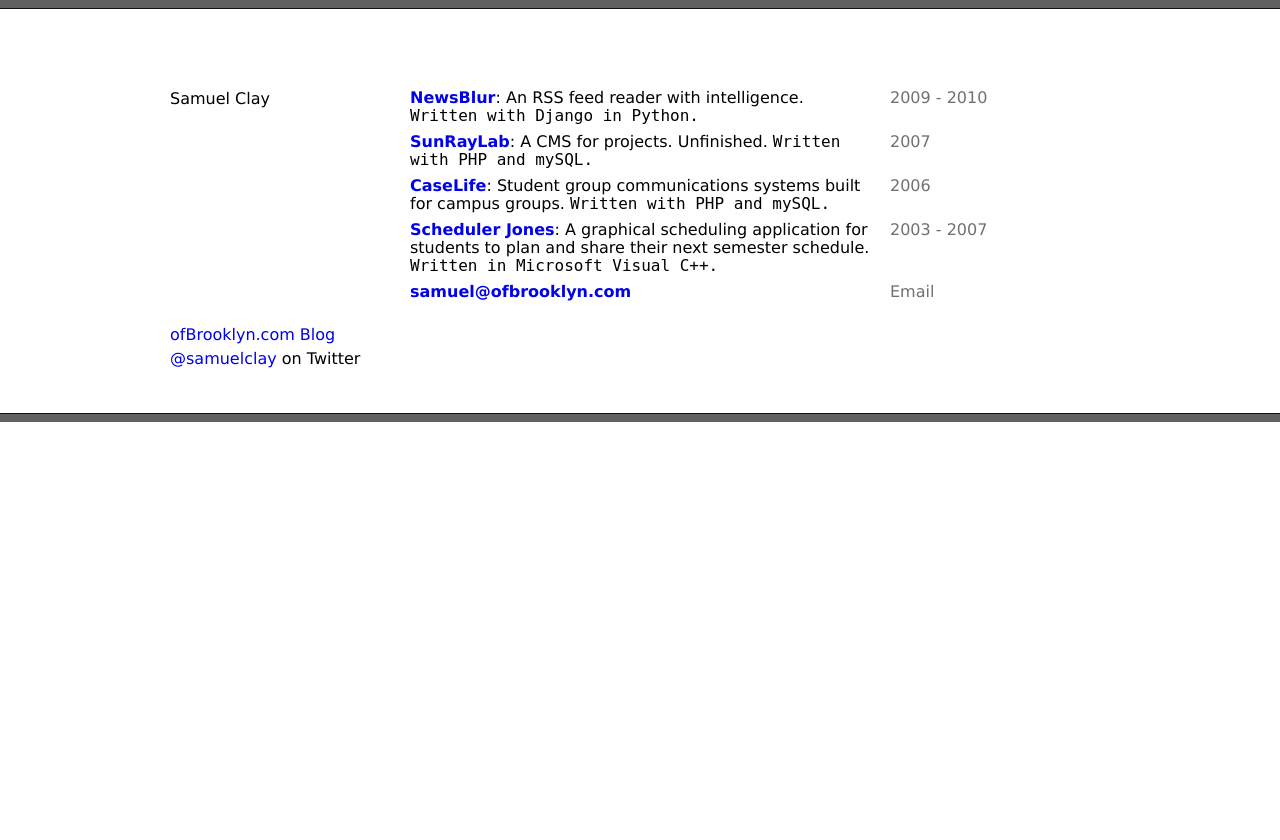
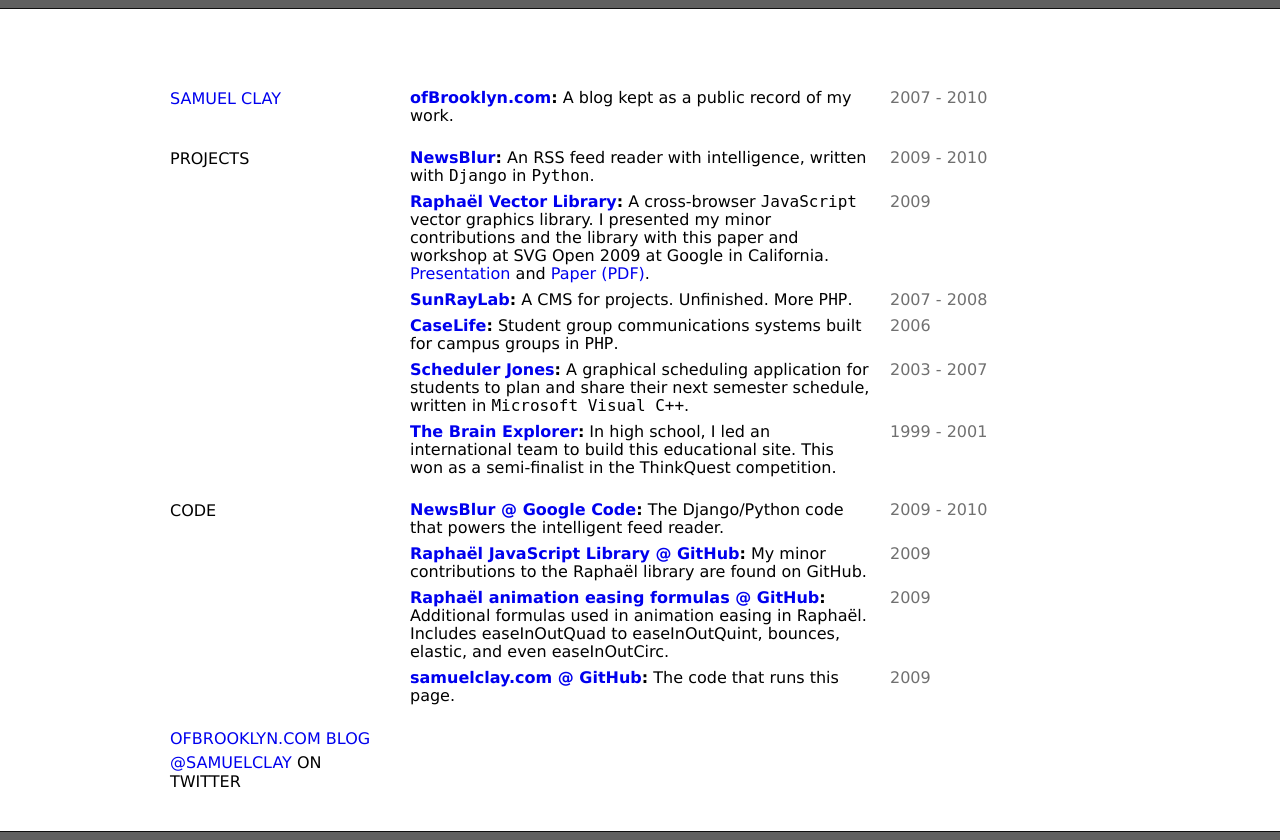
Before and after one commit to samuelclay/samuelclay, a Django app: template templates/index.html in a window 1280 px wide. Before the commit the page ends 422 px from the top, so only its background shows below. Run offline with Django 3.2, Linux system fonts and the light colour scheme; the template is opened without the code that fills it, so the values that code supplies are empty.

Commit message:
Adding projects, caching, README

```diff
--- a/media/styles/global.css
+++ b/media/styles/global.css
@@ -47,6 +47,7 @@ body {
     float: left;
     width: 220px;
     clear: both;
+    text-transform: uppercase;
 }
 
 .content {
@@ -69,12 +70,6 @@ ul li {
     margin: 0 0 8px;
     line-height: 18px;
 }
-strong {
-    font-weight: normal;
-}
-strong a {
-    font-weight: bold;
-}
 small {
      position: absolute;
      left: 480px;
--- a/settings.py
+++ b/settings.py
@@ -4,7 +4,7 @@ ROOT_PATH = os.path.dirname(os.path.abspath(__file__))
 
 here = lambda x: os.path.join(os.path.abspath(os.path.dirname(__file__)), x)
 
-DEBUG = False
+DEBUG = True
 TEMPLATE_DEBUG = DEBUG
 
 ADMINS = (
@@ -19,6 +19,7 @@ DATABASE_USER = ''             # Not used with sqlite3.
 DATABASE_PASSWORD = ''         # Not used with sqlite3.
 DATABASE_HOST = ''             # Set to empty string for localhost. Not used with sqlite3.
 DATABASE_PORT = ''             # Set to empty string for default. Not used with sqlite3.
+# CACHE_BACKEND = 'dummy://'
 CACHE_BACKEND = 'locmem://'
 
 # Local time zone for this installation. Choices can be found here:
--- a/templates/index.html
+++ b/templates/index.html
@@ -5,32 +5,65 @@
 
 <div id="wrapper">
 
-    <div class="header">Samuel Clay</div>
+    <div class="header"><a href="mailto:samuel@ofbrooklyn.com">Samuel Clay</a></div>
     <div class="content">
         <ul>
             <li>
-                <strong><a href="http://www.newsblur.com">NewsBlur</a>: An RSS feed reader with intelligence.</strong>
-                <code>Written with Django in Python.</code>
+                <strong><a href="http://www.ofbrooklyn.com">ofBrooklyn.com</a>:</strong> A blog kept as a public record of my work.
+                <small>2007 - 2010</small>
+            </li>
+        </ul>
+    </div>
+
+    <div class="header">Projects</div>
+    <div class="content">
+        <ul>
+            <li>
+                <strong><a href="http://www.newsblur.com">NewsBlur</a>:</strong> An RSS feed reader with intelligence, written with <code>Django</code> in <code>Python</code>.
                 <small>2009 - 2010</small>
             </li>
             <li>
-                <strong><a href="http://www.sunraylab.com">SunRayLab</a>: A CMS for projects. Unfinished.</strong>
-                <code>Written with PHP and mySQL.</code>
-                <small>2007</small>
+                <strong><a href="http://www.svgopen.org/2009/registration.php?section=workshops#Using_Raphael_Javascript_Library_to_write_cross-browser_interactive_SVG_and_VML">Raphaël Vector Library</a>:</strong>
+                A cross-browser <code>JavaScript</code> vector graphics library. I presented my minor contributions and the library with this paper and workshop at SVG Open 2009 at Google in California. <a href="http://www.ofbrooklyn.com/raphael/presentation/index.html">Presentation</a> and <a href="http://www.ofbrooklyn.com/raphael/svg_open_paper.pdf">Paper (PDF)</a>.
+                <small>2009</small>
             </li>
             <li>
-                <strong><a href="http://www.ofbrooklyn.com/caselife">CaseLife</a>: Student group communications systems built for campus groups.</strong>
-                <code>Written with PHP and mySQL.</code>
+                <strong><a href="http://www.sunraylab.com">SunRayLab</a>:</strong> A CMS for projects. Unfinished. More <code>PHP</code>.
+                <small>2007 - 2008</small>
+            </li>
+            <li>
+                <strong><a href="http://www.ofbrooklyn.com/caselife">CaseLife</a>:</strong> Student group communications systems built for campus groups in <code>PHP</code>.
                 <small>2006</small>
             </li>
             <li>
-                <strong><a href="http://www.ofbrooklyn.com/jones">Scheduler Jones</a>: A graphical scheduling application for students to plan and share their next semester schedule.</strong>
-                <code>Written in Microsoft Visual C++.</code>
+                <strong><a href="http://www.ofbrooklyn.com/jones">Scheduler Jones</a>:</strong> A graphical scheduling application for students to plan and share their next semester schedule, written in <code>Microsoft Visual C++</code>.
                 <small>2003 - 2007</small>
             </li>
             <li>
-                <strong><a href="mailto:samuel@ofbrooklyn.com">samuel@ofbrooklyn.com</a></strong>
-                <small>Email</small>
+                <strong><a href="http://library.thinkquest.org/C0110299">The Brain Explorer</a>:</strong> In high school, I led an international team to build this educational site. This won as a semi-finalist in the ThinkQuest competition.
+                <small>1999 - 2001</small>
+            </li>
+        </ul>
+    </div>
+
+    <div class="header">Code</div>
+    <div class="content">
+        <ul>
+            <li>
+                <strong><a href="http://www.googlecode.com/newsblur">NewsBlur @ Google Code</a>:</strong> The Django/Python code that powers the intelligent feed reader.
+                <small>2009 - 2010</small>
+            </li>
+            <li>
+                <strong><a href="http://github.com/samuelclay/raphael">Raphaël JavaScript Library @ GitHub</a>:</strong> My minor contributions to the Raphaël library are found on GitHub.
+                <small>2009</small>
+            </li>
+            <li>
+                <strong><a href="http://github.com/samuelclay/raphael-easing">Raphaël animation easing formulas @ GitHub</a>:</strong> Additional formulas used in animation easing in Raphaël. Includes easeInOutQuad to easeInOutQuint, bounces, elastic, and even easeInOutCirc.
+                <small>2009</small>
+            </li>
+            <li>
+                <strong><a href="http://github.com/samuelclay/samuelclay">samuelclay.com @ GitHub</a>:</strong> The code that runs this page.
+                <small>2009</small>
             </li>
         </ul>
     </div>
@@ -52,7 +85,7 @@
         <ul class="tweets">
             {% for tweet in tweets %}
                 <li>
-                    <strong>{{ tweet.text|safe|urlize }}</strong>
+                    {{ tweet.text|safe|urlize }}
                     <small>{{ tweet.relative_created_at }}</small>
                 </li>
             {% endfor %}
```
Also changed, not shown: com/views.py (+11 -3 lines), 1 other file.
